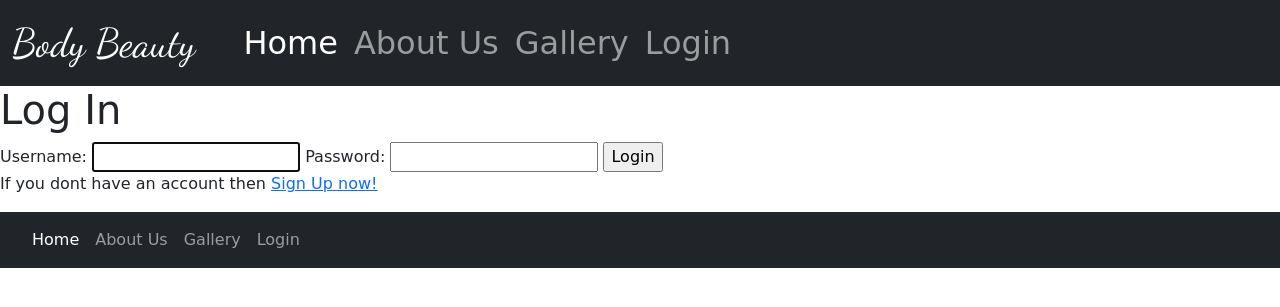
After one commit to Olivertrain1221/body_beauty, a Django app: page /accounts/login/ in a window 1280 px wide. The commit adds this page. Shown: the top 307 px of the page. Run offline with Django 4.2, Linux system fonts and the light colour scheme; some libraries are stand-ins or nearby versions.

Commit message:
Add login function to the site

```diff
--- /dev/null
+++ b/accounts/templates/accounts/login.html
@@ -0,0 +1,13 @@
+{% extends 'base.html' %}
+{% load cloudinary %}
+
+
+{% block content %}
+    <h1>Log In</h1>
+    <form class="site-form" action="{% url 'accounts:login' %}" method="post">
+        {% csrf_token %}
+        {{ form }}
+        <input type="submit" value="Login">
+    </form>
+    <p>If you dont have an account then <a href="{% url 'accounts:signup' %}">Sign Up now!</a></p>
+{% endblock %}
--- a/accounts/urls.py
+++ b/accounts/urls.py
@@ -6,4 +6,5 @@ app_name = 'accounts'
 
 urlpatterns = [
     path('signup/', views.account_signup, name="signup"),
+    path('login/', views.login_view, name="login"),
 ]
--- a/accounts/views.py
+++ b/accounts/views.py
@@ -1,5 +1,5 @@
 from django.shortcuts import render, redirect
-from django.contrib.auth.forms import UserCreationForm
+from django.contrib.auth.forms import UserCreationForm, AuthenticationForm
 
 # Create your views here.
 
@@ -14,3 +14,14 @@ def account_signup(request):
     else:
         form = UserCreationForm()
     return render(request, 'accounts/signup.html', {'formsignup': form})
+
+# Creates the login_view
+def login_view(request):
+    if request.method == 'POST':
+       form = AuthenticationForm(data=request.POST)
+       if form.is_valid():
+           #login user
+           return redirect('tattooposts:gallery')
+    else:
+        form = AuthenticationForm()
+    return render(request, 'accounts/login.html', {'form': form})
--- a/static/css/style.css
+++ b/static/css/style.css
@@ -39,7 +39,7 @@ body {
     display: block;
     margin-left: auto;
     margin-right: auto;
-    height: 100px;
+    height: 200px;
     border-radius: 8px;
 }
 .header{
--- a/tattooblog/models.py
+++ b/tattooblog/models.py
@@ -16,4 +16,4 @@ class TattooPost(models.Model):
         return self.title
 
     def info(self):
-        return self.body[:20]
+        return self.body
--- a/tattooblog/templates/tattooblog/tattoo_gallery.html
+++ b/tattooblog/templates/tattooblog/tattoo_gallery.html
@@ -13,7 +13,7 @@
                                 <div class="card-img-top" alt="User posts">{% cloudinary tattoopost.image %}</div>
                                 <div class="card-body">
                                     <a class="card-text " href="{% url 'tattooposts:post_detail' slug=tattoopost.slug %}">{{ tattoopost.title }}</a>
-                                    <a class="card-text" href="#">{{ tattoopost.info }}</a>
+                                <a class="card-text" href="#">{{ tattoopost.info|truncatechars:20 }}</a>
                                 </div>
                             </div>
                     {% endfor %}
--- a/templates/base.html
+++ b/templates/base.html
@@ -1,4 +1,7 @@
 {% load static %}
+<!-- TODO: Sort boostrap versions out -->
+<!-- TODO: logging in of the user -->
+<!-- TODO: Create seperate app for about + or homepage (assess) -->
 <!DOCTYPE html>
 <html lang="en">
 <head>
@@ -30,7 +33,7 @@
                 <a class="nav-link fs-2" href="{% url 'tattooposts:gallery' %}">Gallery</a>
               </li>
               <li class="nav-item">
-                <a class="nav-link fs-2" href="#">Login</a>
+                <a class="nav-link fs-2" href="{% url 'accounts:login' %}">Login</a>
               </li>
             </ul>
             <span class="navbar-text">
```
Also changed, not shown: p4beautybody/settings.py (+1 -11 lines).
